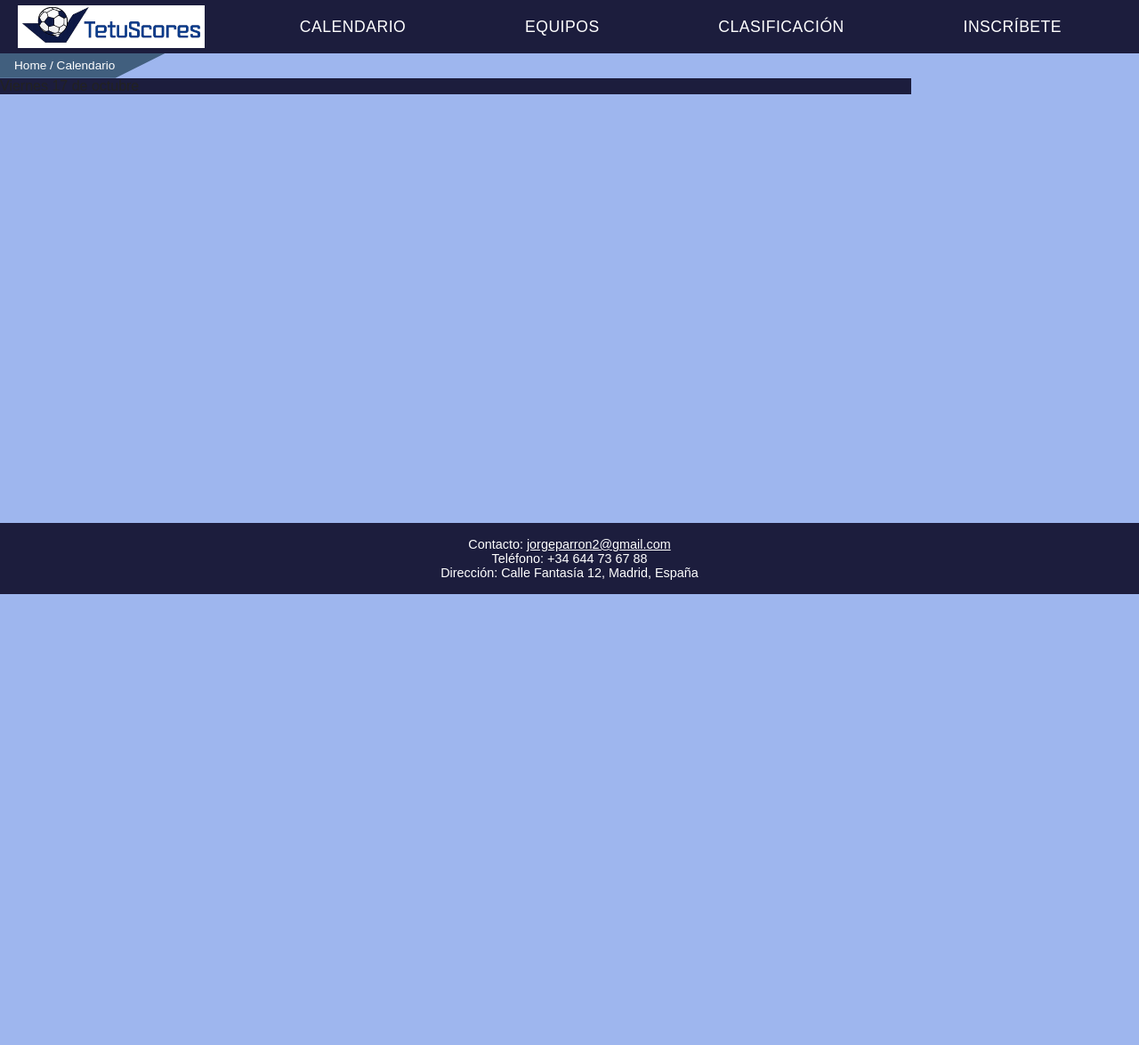
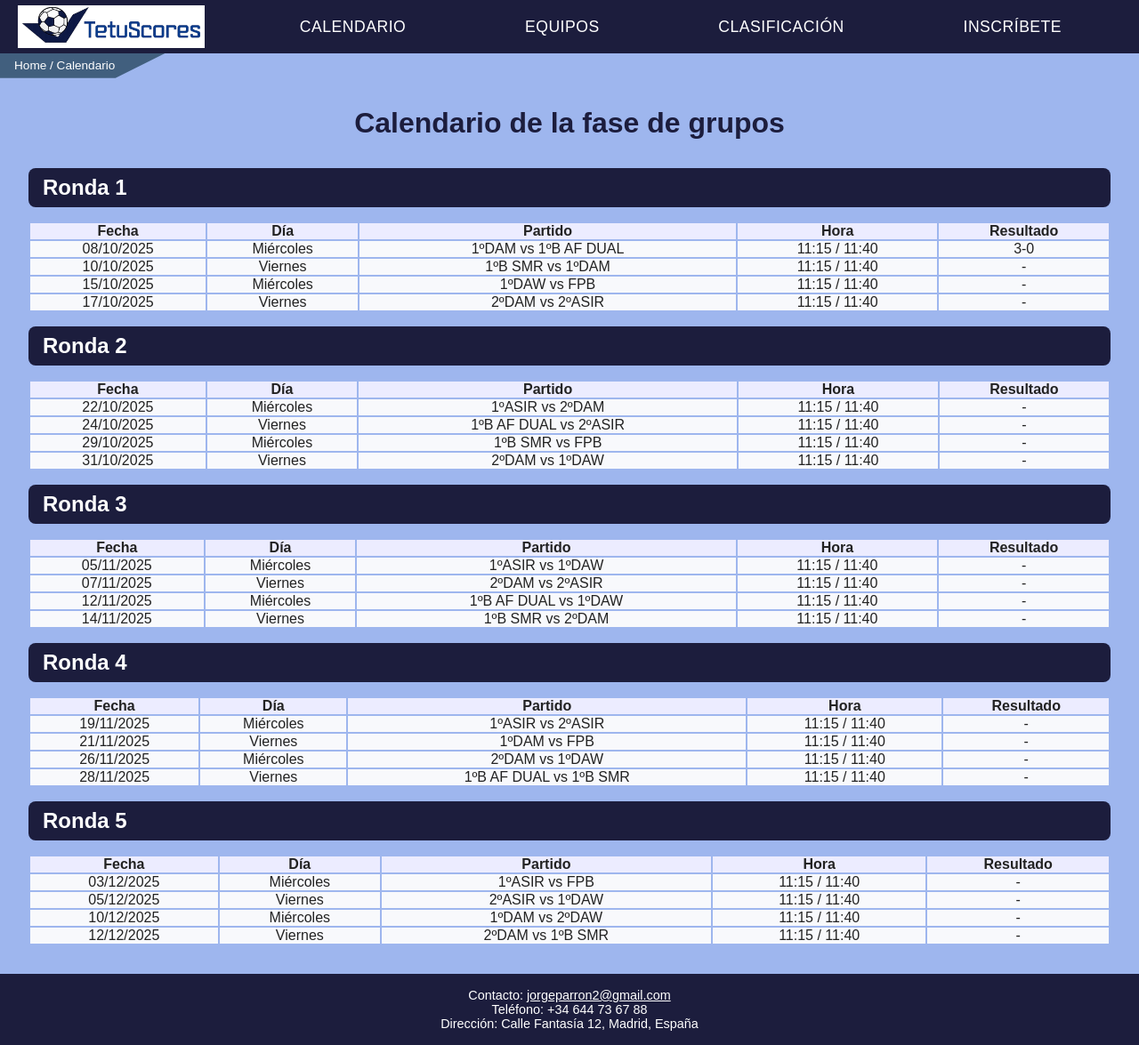
Before and after one commit to alvrodha/DisenoWEB-main, a PHP site: page /HTML/calendario.html in a window 1280 px wide. Shown: the whole page at 89% size. Before the commit the page ends 668 px from the top, so only its background shows below. Run offline with PHP 8.4, Linux system fonts and the light colour scheme.

Commit message:
Calendario hecho

```diff
--- a/CSS/calendarios.css
+++ b/CSS/calendarios.css
@@ -1,16 +1,34 @@
 #content {
-
+    margin: 2rem ;
+    font-family: Arial, sans-serif;
 }
 
-#evento {
-
+h1 {
+    text-align: center;
+    color: #1C1D3D;
+    margin-bottom: 2rem;
 }
 
-#cabecera {
-    width: 80%;
+h2 {
     background-color: #1C1D3D;
+    color: white;
+    padding: 0.5rem 1rem;
+    border-radius: 8px;
+    margin-top: 1rem;
 }
 
-#marcador {
 
+.tabla-calendario {
+    width: 100%;
+    text-align: center;
+    margin-top: 1rem;
+    border-radius: 8px;
 }
+
+.tabla-calendario th {
+    background-color: #ececff;
+    font-weight: bold;
+}
+.tabla-calendario td{
+    background-color:#f8f9fc; ;
+}
--- a/HTML/calendario.html
+++ b/HTML/calendario.html
@@ -1,10 +1,10 @@
 <!DOCTYPE html>
-<html lang="en">
+<html lang="es">
 <head>
     <meta charset="UTF-8">
     <meta name="viewport" content="width=device-width, initial-scale=1.0">
     <link rel="icon" type="image/png" href="SRC/favicon.png">
-    <title>TetuScores</title>
+    <title>TetuScores - Calendario Fútbol Sala</title>
     <link rel="stylesheet" href="../CSS/default.css" />
     <link rel="stylesheet" href="../CSS/calendarios.css" />
 </head>
@@ -14,55 +14,76 @@
             <a href="../index.html"><img src="../SRC/Logo1.png" alt="Logo" width="200px"></a>
         </div>
         <ul id="nav-list">
-            <li><a href="calendario.html">CALENDARIO</a></li>
+            <li><a href="calendario.html" class="active">CALENDARIO</a></li>
             <li><a href="equipos.html">EQUIPOS</a></li>
             <li><a href="clasificacion.html">CLASIFICACIÓN</a></li>
             <li><a href="inscribete.html">INSCRÍBETE</a></li>
         </ul>
     </div>
+
     <div id="navWindow">
         <a href="../index.html">Home</a> / Calendario
     </div>
+
     <div id="content">
-        <div id="evento">
-            <div id="cabecera">
-                Viernes 17 de octubre
-            </div>
-            <div id="marcador">
+        <h1>Calendario de la fase de grupos</h1>
 
-            </div>
-        </div>
-        <div id="evento">
-            <div id="cabecera">
+        <!-- Ronda 1 -->
+        <h2>Ronda 1</h2>
+        <table class="tabla-calendario">
+            <tr><th>Fecha</th><th>Día</th><th>Partido</th><th>Hora</th><th>Resultado</th></tr>
+            <tr><td>08/10/2025</td><td>Miércoles</td><td>1ºDAM vs 1ºB AF DUAL</td><td>11:15 / 11:40</td><td>3-0</td></tr>
+            <tr><td>10/10/2025</td><td>Viernes</td><td>1ºB SMR vs 1ºDAM</td><td>11:15 / 11:40</td><td>-</td></tr>
+            <tr><td>15/10/2025</td><td>Miércoles</td><td>1ºDAW vs FPB</td><td>11:15 / 11:40</td><td>-</td></tr>
+            <tr><td>17/10/2025</td><td>Viernes</td><td>2ºDAM vs 2ºASIR</td><td>11:15 / 11:40</td><td>-</td></tr>
+        </table>
 
-            </div>
-            <div id="marcador">
+        <!-- Ronda 2 -->
+        <h2>Ronda 2</h2>
+        <table class="tabla-calendario">
+            <tr><th>Fecha</th><th>Día</th><th>Partido</th><th>Hora</th><th>Resultado</th></tr>
+            <tr><td>22/10/2025</td><td>Miércoles</td><td>1ºASIR vs 2ºDAM</td><td>11:15 / 11:40</td><td>-</td></tr>
+            <tr><td>24/10/2025</td><td>Viernes</td><td>1ºB AF DUAL vs 2ºASIR</td><td>11:15 / 11:40</td><td>-</td></tr>
+            <tr><td>29/10/2025</td><td>Miércoles</td><td>1ºB SMR vs FPB</td><td>11:15 / 11:40</td><td>-</td></tr>
+            <tr><td>31/10/2025</td><td>Viernes</td><td>2ºDAM vs 1ºDAW</td><td>11:15 / 11:40</td><td>-</td></tr>
+        </table>
 
-            </div>
-        </div>
-        <div id="evento">
-            <div id="cabecera">
+        <!-- Ronda 3 -->
+        <h2>Ronda 3</h2>
+        <table class="tabla-calendario">
+            <tr><th>Fecha</th><th>Día</th><th>Partido</th><th>Hora</th><th>Resultado</th></tr>
+            <tr><td>05/11/2025</td><td>Miércoles</td><td>1ºASIR vs 1ºDAW</td><td>11:15 / 11:40</td><td>-</td></tr>
+            <tr><td>07/11/2025</td><td>Viernes</td><td>2ºDAM vs 2ºASIR</td><td>11:15 / 11:40</td><td>-</td></tr>
+            <tr><td>12/11/2025</td><td>Miércoles</td><td>1ºB AF DUAL vs 1ºDAW</td><td>11:15 / 11:40</td><td>-</td></tr>
+            <tr><td>14/11/2025</td><td>Viernes</td><td>1ºB SMR vs 2ºDAM</td><td>11:15 / 11:40</td><td>-</td></tr>
+        </table>
 
-            </div>
-            <div id="marcador">
+        <!-- Ronda 4 -->
+        <h2>Ronda 4</h2>
+        <table class="tabla-calendario">
+            <tr><th>Fecha</th><th>Día</th><th>Partido</th><th>Hora</th><th>Resultado</th></tr>
+            <tr><td>19/11/2025</td><td>Miércoles</td><td>1ºASIR vs 2ºASIR</td><td>11:15 / 11:40</td><td>-</td></tr>
+            <tr><td>21/11/2025</td><td>Viernes</td><td>1ºDAM vs FPB</td><td>11:15 / 11:40</td><td>-</td></tr>
+            <tr><td>26/11/2025</td><td>Miércoles</td><td>2ºDAM vs 1ºDAW</td><td>11:15 / 11:40</td><td>-</td></tr>
+            <tr><td>28/11/2025</td><td>Viernes</td><td>1ºB AF DUAL vs 1ºB SMR</td><td>11:15 / 11:40</td><td>-</td></tr>
+        </table>
 
-            </div>
-        </div>
-        <div id="evento">
-            <div id="cabecera">
-
-            </div>
-            <div id="marcador">
-
-            </div>
-        </div>
+        <!-- Ronda 5 -->
+        <h2>Ronda 5</h2>
+        <table class="tabla-calendario">
+            <tr><th>Fecha</th><th>Día</th><th>Partido</th><th>Hora</th><th>Resultado</th></tr>
+            <tr><td>03/12/2025</td><td>Miércoles</td><td>1ºASIR vs FPB</td><td>11:15 / 11:40</td><td>-</td></tr>
+            <tr><td>05/12/2025</td><td>Viernes</td><td>2ºASIR vs 1ºDAW</td><td>11:15 / 11:40</td><td>-</td></tr>
+            <tr><td>10/12/2025</td><td>Miércoles</td><td>1ºDAM vs 2ºDAW</td><td>11:15 / 11:40</td><td>-</td></tr>
+            <tr><td>12/12/2025</td><td>Viernes</td><td>2ºDAM vs 1ºB SMR</td><td>11:15 / 11:40</td><td>-</td></tr>
+        </table>
 
     </div>
+
     <div id="footer">
         <p>Contacto: <a href="mailto:jorgeparron2@gmail.com">jorgeparron2@gmail.com</a></p>
         <p>Teléfono: +34 644 73 67 88</p>
         <p>Dirección: Calle Fantasía 12, Madrid, España</p>
-
     </div>
 </body>
 </html>
```
